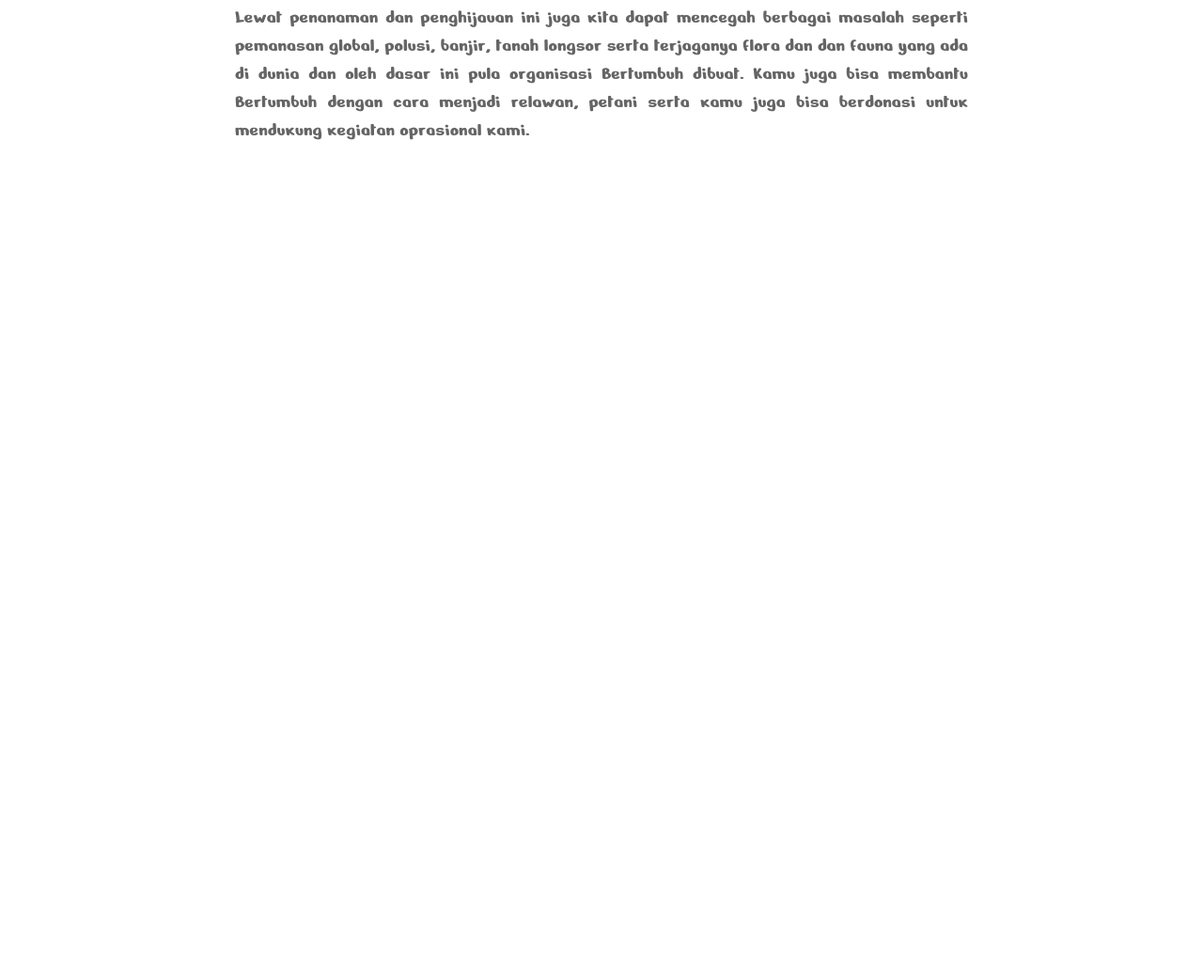
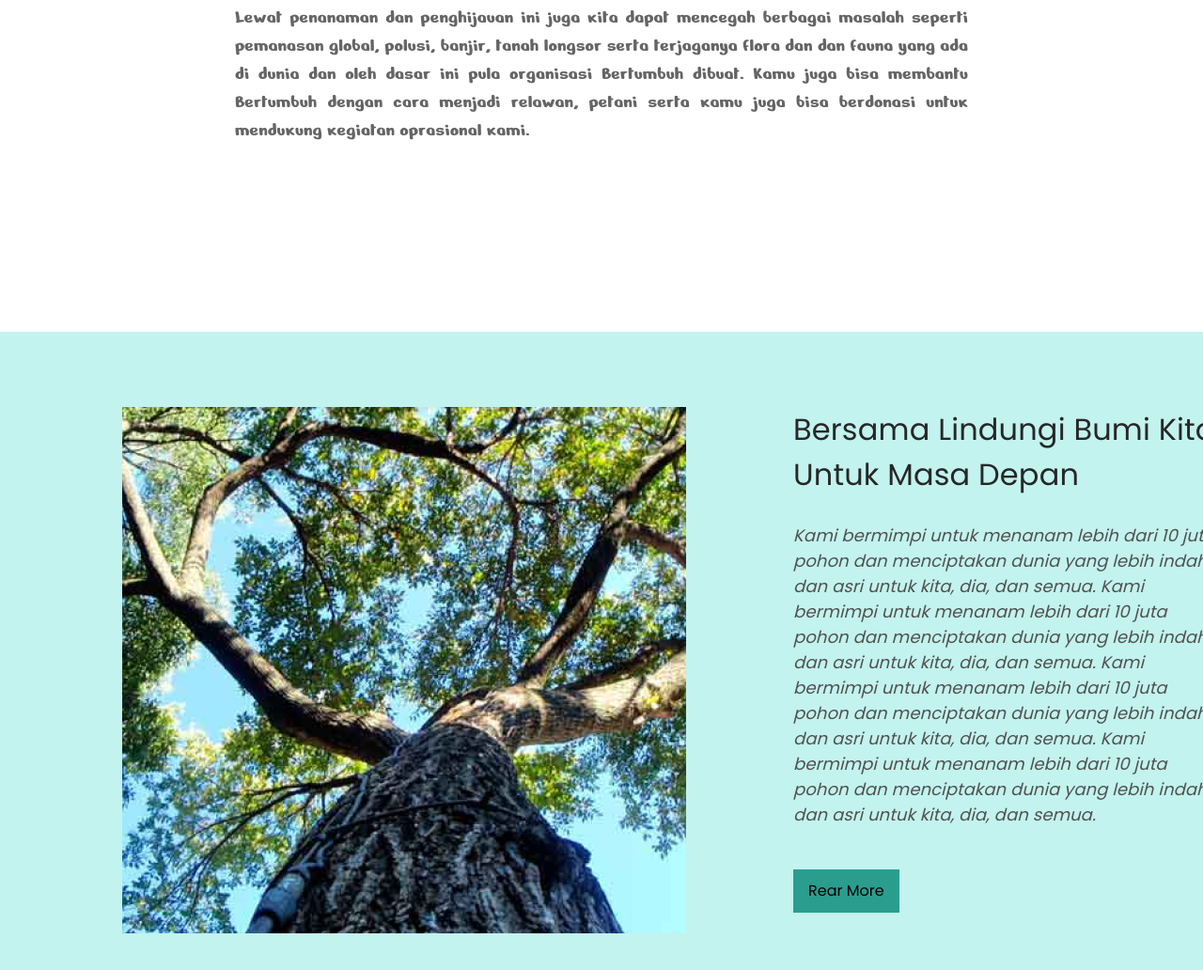
Before and after one commit to luka242003/homework5, a plain HTML site: page index.html in a window 1280 px wide. Shown: the part 586-1618 px from the top of the page at 94% size. Before the commit the page ends 939 px from the top, so only its background shows below. Drawn offline with Linux system fonts and the light colour scheme.

Commit message:
Section1

```diff
--- a/css/style.css
+++ b/css/style.css
@@ -41,7 +41,7 @@ li {
 }
 
 /* Article styles */
-article {
+.article1 {
     width: 780px;
     margin: 200px auto;
 }
@@ -76,3 +76,62 @@ article {
     margin-top: 60px;
     margin-bottom: 52px;
 }
+
+/* First section styles */
+.section1 {
+    width: 1440px;
+    margin: 0 auto;
+    padding: 80px 130px;
+    background-color: #C2F3EE;
+}
+
+/* Section1 tree image styles */
+.treeImg {
+    width: 600px;
+    height: 560px;
+    vertical-align: top;
+}
+
+/* Section1 article styles */
+.sect1Article {
+    width: 457px;
+    margin-left: 110px;
+    display: inline-block;
+    vertical-align: top;
+}
+
+/* Section1 title styles */
+.sect1Title {
+    color: #272727;
+    font-family: 'Poppins', sans-serif;
+    font-size: 32px;
+    font-style: normal;
+    font-weight: 500;
+    line-height: 48px;
+    letter-spacing: 0.16px;
+}
+
+/* Section1 text styles */
+.sect1Text {
+    color: #515151;
+    font-family: 'Poppins', sans-serif;
+    font-size: 18px;
+    font-style: italic;
+    font-weight: 400;
+    line-height: 27px;
+    letter-spacing: 0.09px;
+    margin-top: 27px;
+    margin-bottom: 45px;
+}
+
+/* Section1 butto styles */
+.sect1Button {
+    padding: 11px 16px;
+    background-color: #2A9D8F;
+    font-family: 'Poppins', sans-serif;
+    font-size: 16px;
+    font-style: normal;
+    font-weight: 400;
+    line-height: 24px;
+    border: none;
+}
--- a/index.html
+++ b/index.html
@@ -32,11 +32,23 @@
     </header>
 
     <!-- Article -->
-    <article>
-        <h1 class="articleTitle">Tentang Kami</h1>
+    <article class="article1">
+        <h2 class="articleTitle">Tentang Kami</h2>
         <p class="articleText1">BERTUMBUH adalah organisasi non-profit yang mempunyai tujuan untuk Melindungi, menjaga, merawat, dan melestarikan pohon-pohon yang ada di dunia serta kami akan terus menjaga kestabilan bumi lewat penanaman dan penghijauan.</p>
         <p class="articleText2">Lewat penanaman dan penghijauan ini juga kita dapat mencegah berbagai masalah seperti pemanasan global, polusi, banjir, tanah longsor serta terjaganya flora dan dan fauna yang ada di dunia dan oleh dasar ini pula organisasi Bertumbuh dibuat. Kamu juga bisa membantu Bertumbuh dengan cara menjadi relawan, petani serta kamu juga bisa berdonasi untuk mendukung kegiatan oprasional kami.</p>
     </article>
+
+    <!-- Section1 -->
+    <section class="section1">
+        <img src="images/Rectangle 104.png" alt="tree image" class="treeImg">
+        <article class="sect1Article">
+            <h2 class="sect1Title">Bersama Lindungi Bumi Kita Untuk Masa Depan</h2>
+            <p class="sect1Text">Kami bermimpi untuk menanam lebih dari 10 juta pohon dan menciptakan dunia yang lebih indah dan asri untuk kita, dia, dan semua. Kami bermimpi untuk menanam lebih dari 10 juta pohon dan menciptakan dunia yang lebih indah dan asri untuk kita, dia, dan semua. Kami bermimpi untuk menanam lebih dari 10 juta pohon dan menciptakan dunia yang lebih indah dan asri untuk kita, dia, dan semua. Kami bermimpi untuk menanam lebih dari 10 juta pohon dan menciptakan dunia yang lebih indah dan asri untuk kita, dia, dan semua.</p>
+            <button class="sect1Button"> Rear More</button>
+        </article>
+    </section>
+
+
 </body>
 
 </html>
```
